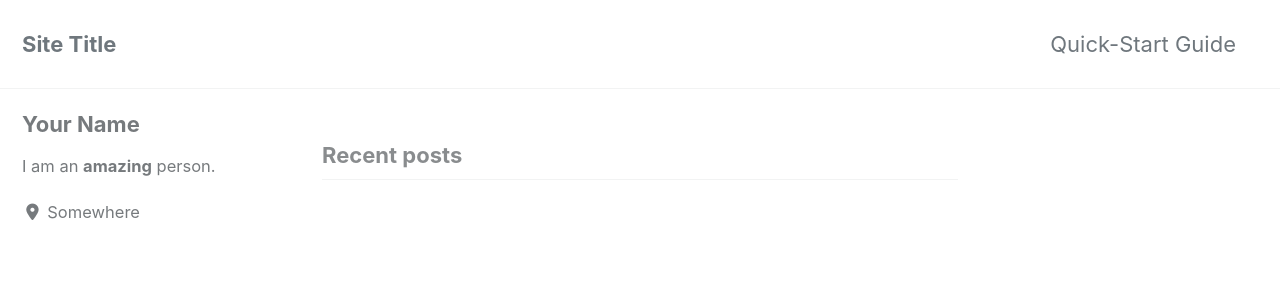
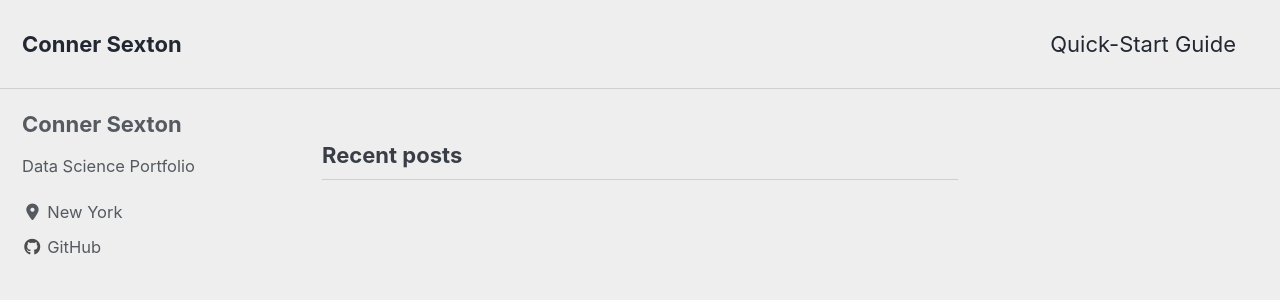
Before and after one commit to connersexton/connersexton.github.io, a Jekyll site: the page built from index.html, in a window 1280 px wide and 900 px high. Shown: the top 300 px of the window. Built offline with Jekyll 4.4.1, drawn with Linux system fonts in a browser that asks for light colours; cached includes are drawn as plain includes; nearby versions of some CDN libraries; the list of posts is cut into pages by our own code; some of the changed text lies outside the part shown.

Commit message:
initializing site

```diff
--- a/_config.yml
+++ b/_config.yml
@@ -12,15 +12,15 @@
 
 # theme                  : "minimal-mistakes-jekyll"
 # remote_theme           : "mmistakes/minimal-mistakes"
-minimal_mistakes_skin    : "default" # "air", "aqua", "contrast", "dark", "dirt", "neon", "mint", "plum", "sunrise"
+minimal_mistakes_skin    : "air" # "air", "aqua", "contrast", "dark", "dirt", "neon", "mint", "plum", "sunrise"
 
 # Site Settings
 locale                   : "en-US"
-title                    : "Site Title"
+title                    : "Conner Sexton"
 title_separator          : "-"
 subtitle                 : # site tagline that appears below site title in masthead
-name                     : "Your Name"
-description              : "An amazing website."
+name                     : "Conner Sexton"
+description              : "Data Science Portfolio"
 url                      : # the base hostname & protocol for your site e.g. "https://mmistakes.github.io"
 baseurl                  : # the subpath of your site, e.g. "/blog"
 repository               : # GitHub username/repo-name e.g. "mmistakes/minimal-mistakes"
@@ -107,10 +107,10 @@ analytics:
 
 # Site Author
 author:
-  name             : "Your Name"
+  name             : "Conner Sexton"
   avatar           : # path of avatar image, e.g. "/assets/images/bio-photo.jpg"
-  bio              : "I am an **amazing** person."
-  location         : "Somewhere"
+  bio              : "Data Science Portfolio"
+  location         : "New York"
   email            :
   links:
     - label: "Email"
@@ -127,7 +127,7 @@ author:
       # url: "https://facebook.com/"
     - label: "GitHub"
       icon: "fab fa-fw fa-github"
-      # url: "https://github.com/"
+      url: "https://github.com/connersexton"
     - label: "Instagram"
       icon: "fab fa-fw fa-instagram"
       # url: "https://instagram.com/"
@@ -292,3 +292,11 @@ defaults:
       comments: # true
       share: true
       related: true
+
+  # _pages
+  - scope:
+      path: ""
+      type: pages
+    values:
+      layout: single
+      author_profile: true
```
